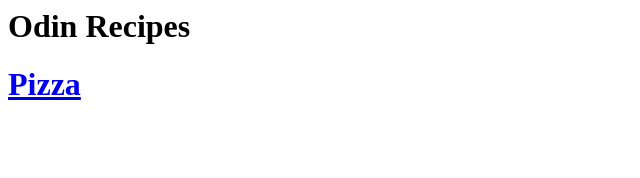
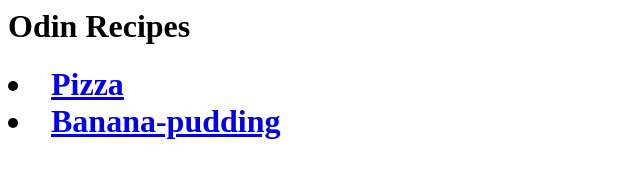
Before and after one commit to Slosso/odin-recipes, a plain HTML site: page index.html in a window 1280 px wide. Shown: the whole page, without its empty margins (0-640 px from the left). Drawn offline with Linux system fonts and the light colour scheme.

Commit message:
Added 2nd recipe

```diff
--- a/index.html
+++ b/index.html
@@ -1,6 +1,7 @@
 <body>
 
     <h1>Odin Recipes<h1>
-    <a href="./recipes/pizza.html">Pizza</a>
+    <li><a href="./recipes/pizza.html">Pizza</a></li>
+    <li><a href="./recipes/banana-pudding.html">Banana-pudding</a></li>
 
 </body>
```
